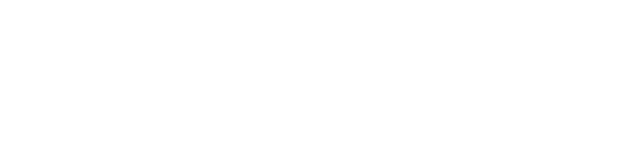
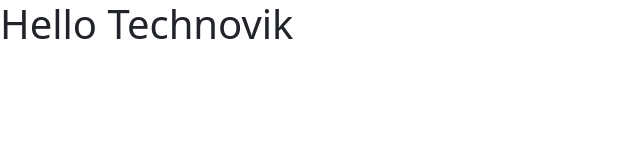
Before and after one commit to RiteshTiwari-2003/bootstrap-css-animation, a plain HTML site: page bootstrap-components/index.html in a window 1280 px wide. Shown: the whole page, without its empty margins (0-640 px from the left). Drawn offline with nearby package versions, Linux system fonts and the light colour scheme; files that its build step writes are made by us from their sources.

Commit message:
this is my bootstrap commit 90

```diff
--- a/bootstrap-components/index.html
+++ b/bootstrap-components/index.html
@@ -4,10 +4,11 @@
     <meta charset="UTF-8">
     <meta name="viewport" content="width=device-width, initial-scale=1.0">
     <title>Document</title>
-    <link rel="stylesheet" href="style.css">
+    <link href="https://cdn.jsdelivr.net/npm/bootstrap@5.0.2/dist/css/bootstrap.min.css" rel="stylesheet" integrity="sha384-EVSTQN3/azprG1Anm3QDgpJLIm9Nao0Yz1ztcQTwFspd3yD65VohhpuuCOmLASjC" crossorigin="anonymous">
+<script src="https://cdn.jsdelivr.net/npm/bootstrap@5.0.2/dist/js/bootstrap.bundle.min.js" integrity="sha384-MrcW6ZMFYlzcLA8Nl+NtUVF0sA7MsXsP1UyJoMp4YLEuNSfAP+JcXn/tWtIaxVXM" crossorigin="anonymous"></script>
 
 </head>
 <body>
-
+    <h1 class="heading">Hello Technovik</h1>
 </body>
 </html>
```
